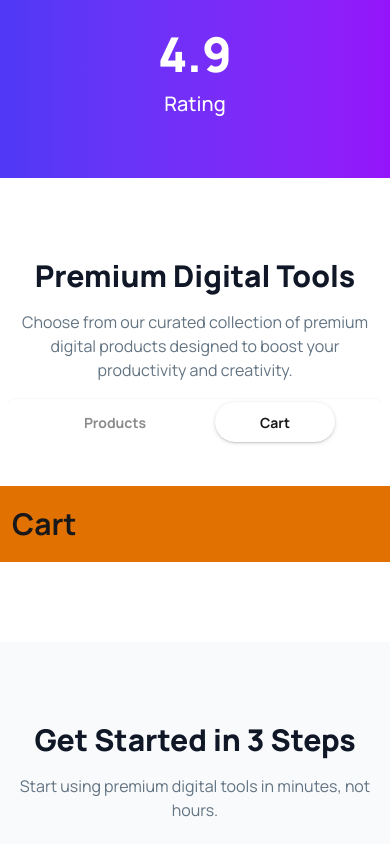
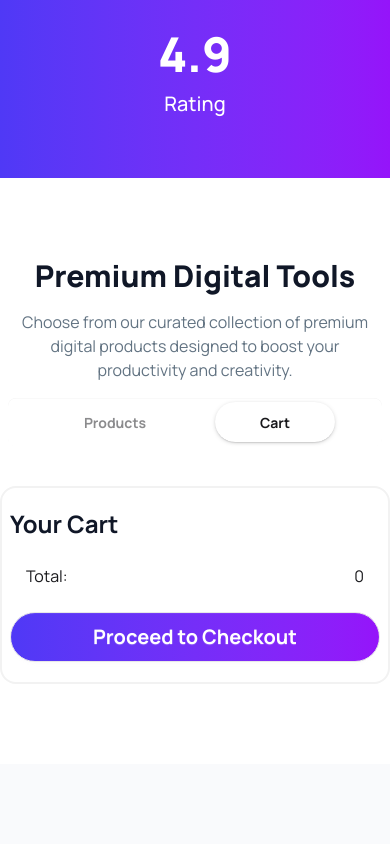
Before and after one commit to jubayer50/digiTools, a React (Vite) app: page / in a window 390 px wide. Both pictures are taken after a click on the radio button "Cart". Shown: the part 1460-2304 px from the top of the page. Built offline with nearby package versions, Linux system fonts and the light colour scheme.

Commit message:
cart section desing with responsived

```diff
--- a/src/App.jsx
+++ b/src/App.jsx
@@ -22,6 +22,12 @@ const productsPromise = fetch("/products.json").then((res) => res.json());
 
 function App() {
   const [tabsActive, setTabsActive] = useState("products");
+  const [carts, setCarts] = useState([]);
+
+  const cartsUpdate = (product) => {
+    // console.log(product);
+    setCarts([...carts, product]);
+  };
 
   return (
     <>
@@ -36,10 +42,13 @@ function App() {
       <Tabs setTabsActive={setTabsActive}></Tabs>
 
       {tabsActive === "products" && (
-        <Products productsPromise={productsPromise}></Products>
+        <Products
+          productsPromise={productsPromise}
+          cartsUpdate={cartsUpdate}
+        ></Products>
       )}
 
-      {tabsActive === "cart" && <CartProducts></CartProducts>}
+      {tabsActive === "cart" && <CartProducts carts={carts}></CartProducts>}
 
       <Started></Started>
 
--- /dev/null
+++ b/src/Components/CartProduct/CartProduct.jsx
@@ -0,0 +1,30 @@
+import React from "react";
+
+const CartProduct = ({ cart }) => {
+  return (
+    <div>
+      <div className=" bg-[#F9FAFC] rounded-2xl p-6">
+        <div className="flex justify-between items-end sm:items-center">
+          <div className="flex gap-3 items-center">
+            <div className="h-15 w-15 rounded-full border border-[#F2F2F2] flex justify-center items-center bg-white">
+              <img className="w-8 h-8" src={cart.icon} alt="" />
+            </div>
+
+            <div>
+              <h3 className="font-semibold text-xl text-[#101727]">
+                {cart.name}
+              </h3>
+              <p className="font-medium text-[#627382]">${cart.price}</p>
+            </div>
+          </div>
+
+          <div>
+            <h3 className="text-[#FF3980] font-bold cursor-pointer">Remove</h3>
+          </div>
+        </div>
+      </div>
+    </div>
+  );
+};
+
+export default CartProduct;
--- a/src/Components/CartProducts/CartProducts.jsx
+++ b/src/Components/CartProducts/CartProducts.jsx
@@ -1,11 +1,50 @@
 import React from "react";
+import CartProduct from "../CartProduct/CartProduct";
 
-const CartProducts = () => {
+const CartProducts = ({ carts }) => {
+  // console.log(carts);
   return (
-    <div className="max-w-300 mx-auto mt-10">
-      <div className="bg-amber-600 text-3xl font-bold py-5 px-3">Cart</div>
+    <div className="max-w-300 mx-auto mt-10 border-2 border-[#F2F2F2] rounded-2xl px-2 p-5 md:p-10">
+      <div className="">
+        <h2 className="text-2xl text-[#101727] font-bold">Your Cart</h2>
+      </div>
+
+      <div className="mt-6 space-y-4">
+        {carts.map((cart) => (
+          <CartProduct key={cart.id} cart={cart}></CartProduct>
+        ))}
+      </div>
+
+      <div>
+        <div className="flex justify-between mt-6 px-4">
+          <h3>Total:</h3>
+          <p>0</p>
+        </div>
+        <button className="btn w-full bg-linear-to-r from-[#4F39F6] to-[#9514FA] rounded-full text-white text-xl font-bold py-6 mt-6">
+          Proceed to Checkout
+        </button>
+      </div>
     </div>
   );
 };
 
 export default CartProducts;
+
+/**
+ *{
+    "id": 1,
+    "name": "AI Writing Pro",
+    "description": "Advanced AI-powered writing assistant for blogs, emails, and marketing content.",
+    "price": 19,
+    "period": "monthly",
+    "tag": "popular",
+    "tagType": "popular",
+    "features": [
+        "Unlimited content generation",
+        "Grammar & tone correction",
+        "SEO optimization",
+        "Multi-language support"
+    ],
+    "icon": "https://i.ibb.co.com/1GN2FZfH/AI-Writing.png"
+}
+ */
--- a/src/Components/ProductCard/ProductCard.jsx
+++ b/src/Components/ProductCard/ProductCard.jsx
@@ -1,8 +1,13 @@
 import React from "react";
 import ProductFeatures from "./ProductFeatures";
 
-const ProductCard = ({ product }) => {
+const ProductCard = ({ product, cartsUpdate }) => {
   const { name, icon, description, period, price, tag, features } = product;
+  const handleBuyNowBtn = () => {
+    cartsUpdate(product);
+    // cartsUpdate()
+  };
+  // console.log(product);
   return (
     <div className="">
       <div className="space-y-4 text-[#627382] p-6 rounded-2xl border-2 border-[#F2F2F2] relative">
@@ -36,7 +41,10 @@ const ProductCard = ({ product }) => {
         </div>
 
         <div>
-          <button className="btn bg-linear-to-r w-full from-[#4F39F6] to-[#9514FA] text-white rounded-full">
+          <button
+            onClick={handleBuyNowBtn}
+            className="btn bg-linear-to-r w-full from-[#4F39F6] to-[#9514FA] text-white rounded-full"
+          >
             Buy Now
           </button>
         </div>
--- a/src/Components/Products/Products.jsx
+++ b/src/Components/Products/Products.jsx
@@ -1,13 +1,17 @@
 import React, { use } from "react";
 import ProductCard from "../ProductCard/ProductCard";
 
-const Products = ({ productsPromise }) => {
+const Products = ({ productsPromise, cartsUpdate }) => {
   const products = use(productsPromise);
   return (
     <div>
       <div className="max-w-300 mx-auto px-2 mt-10 mb-20 md:mb-30 grid md:grid-cols-2 lg:grid-cols-3 gap-8">
         {products.map((product) => (
-          <ProductCard key={product.id} product={product}></ProductCard>
+          <ProductCard
+            key={product.id}
+            product={product}
+            cartsUpdate={cartsUpdate}
+          ></ProductCard>
         ))}
       </div>
     </div>
```
